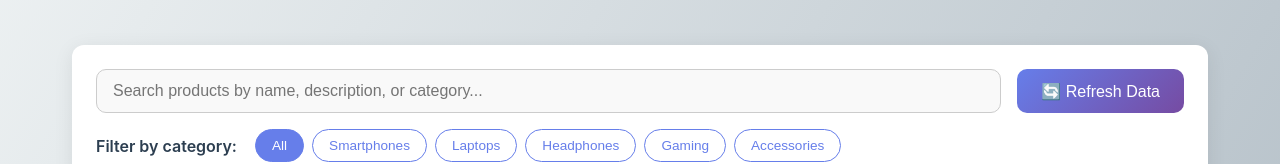
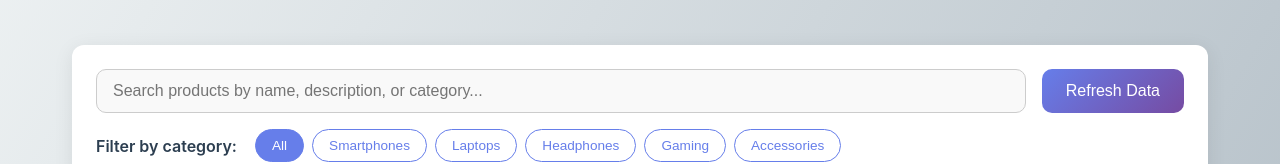
Before and after one commit to prashantmahawar75/Maketronics-assignment, a plain HTML site: page index.html in a window 1280 px wide. Shown: the part 128-292 px from the top of the page. Drawn offline with Linux system fonts and the light colour scheme.

Commit message:
Update index.html

```diff
--- a/index.html
+++ b/index.html
@@ -267,7 +267,7 @@ body {
         <div class="controls">
             <div class="search-container">
                 <input type="text" class="search-input" placeholder="Search products by name, description, or category..." id="searchInput">
-                <button class="refresh-btn" onclick="refreshData()">🔄 Refresh Data</button>
+                <button class="refresh-btn" onclick="refreshData()"> Refresh Data</button>
             </div>
 
             <div class="filter-container">
```
